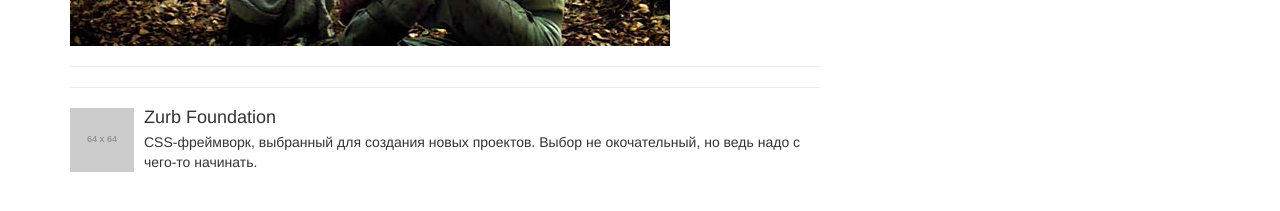
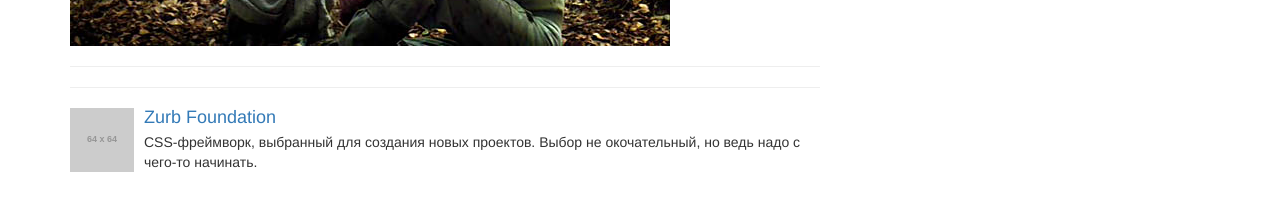
Before and after one commit to akademic/rtfm, a Jekyll site: the page built from index.md, in a window 1280 px wide. Shown: the part 518-729 px from the top of the page. Built offline with Jekyll 4.4.1, drawn with Linux system fonts in a browser that asks for light colours; nearby versions of some CDN libraries; library files that are not in the unit come from our copies.

Commit message:
Добавлен url для поста

```diff
--- a/_layouts/base.html
+++ b/_layouts/base.html
@@ -105,7 +105,7 @@
                         <img class="media-object" src="http://placehold.it/64x64" alt="">
                     </a>
                     <div class="media-body">
-                        <h4 class="media-heading"> {{ post.title }}
+                        <h4 class="media-heading"> <a href="{{ post.url}}">{{ post.title }}</a>
                             <small></small>
                         </h4>
                         {{ post.excerpt }}
```
